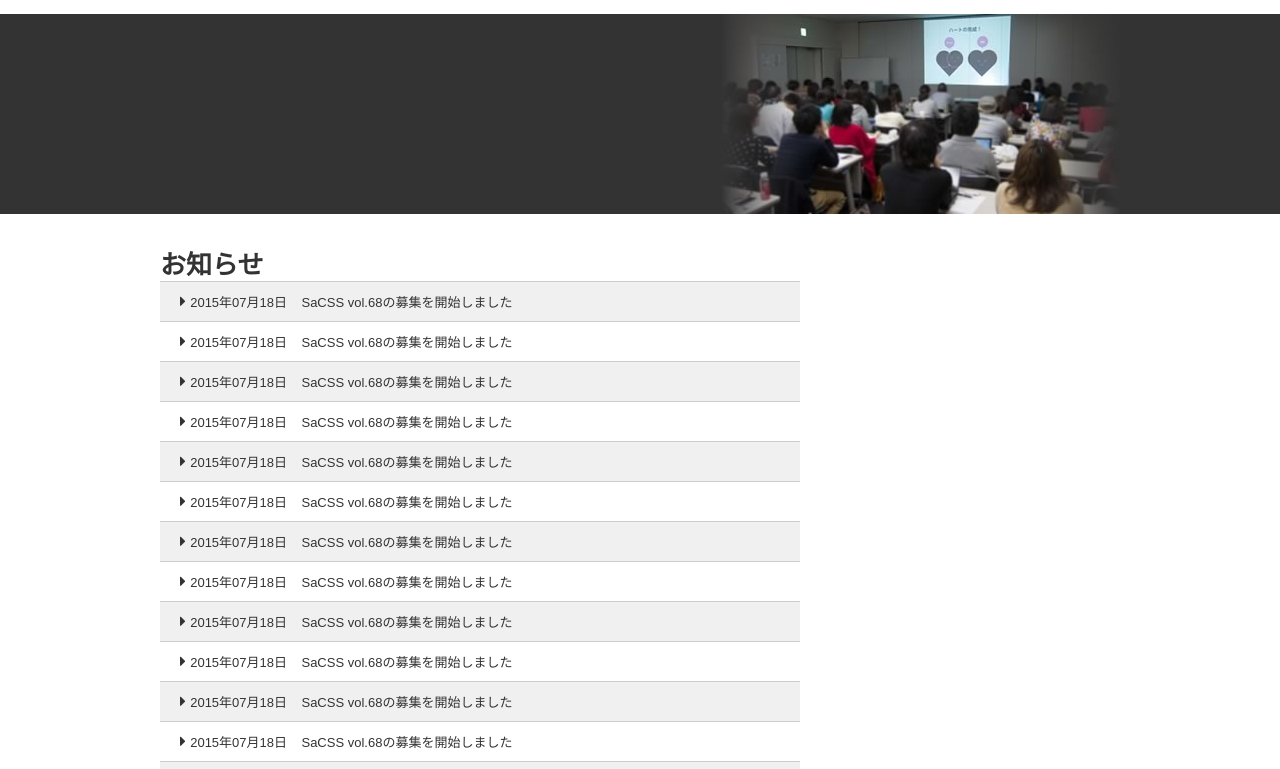
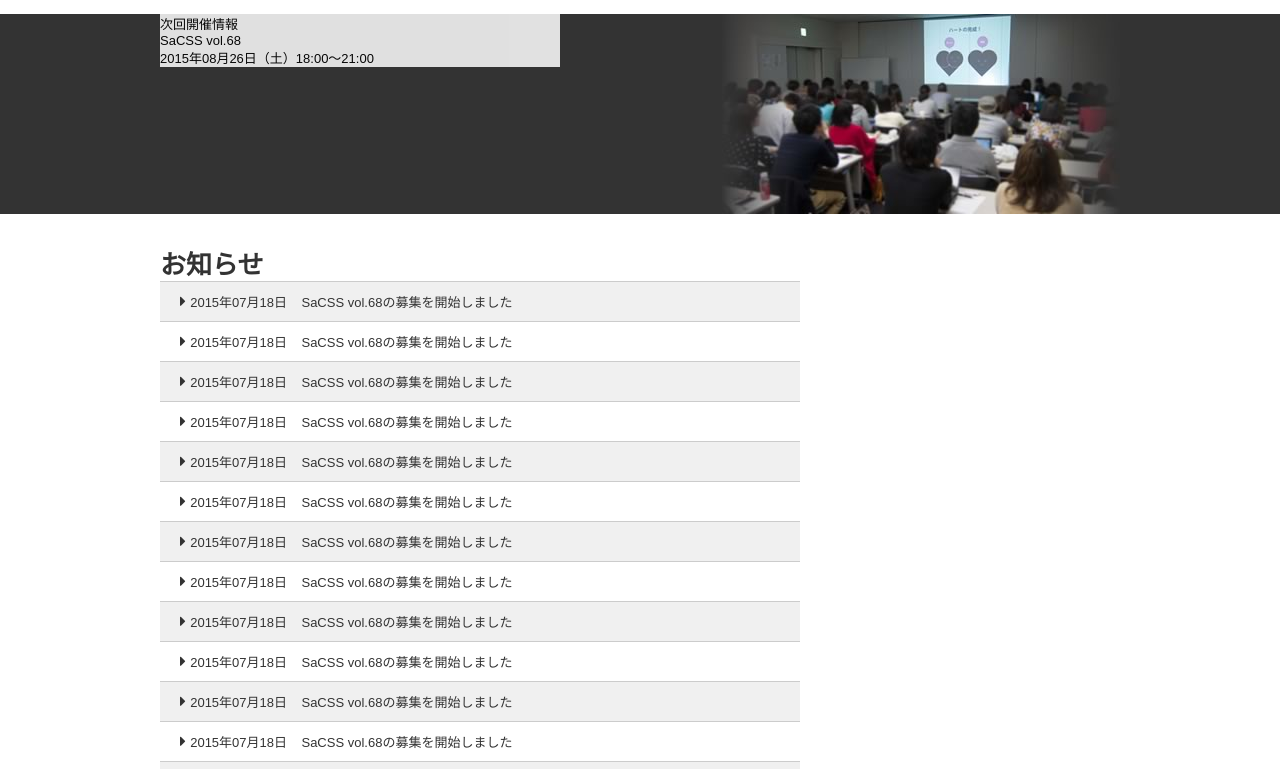
Before and after one commit to sacss/sacss-vol67, a plain HTML site: page html/archive.html in a window 1280 px wide. Shown: the part 131-900 px from the top of the page. Drawn offline with Linux system fonts and the light colour scheme.

Commit message:
archive.htmlに次回開催情報を追加

```diff
--- a/html/archive.html
+++ b/html/archive.html
@@ -18,6 +18,11 @@
 
 <div class="l-visual">
   <div class="l-inner">
+    <div class="l-info">
+      <p class="caption">次回開催情報</p>
+      <p class="title">SaCSS vol.68</p>
+      <p class="date">2015年08月26日（土）18:00〜21:00</p>
+    </div>
     <img src="./common/images/visual-sub.jpg" alt="SaCSS" width="398" height="200">
   </div>
 </div><!-- /.l-visual -->
```
